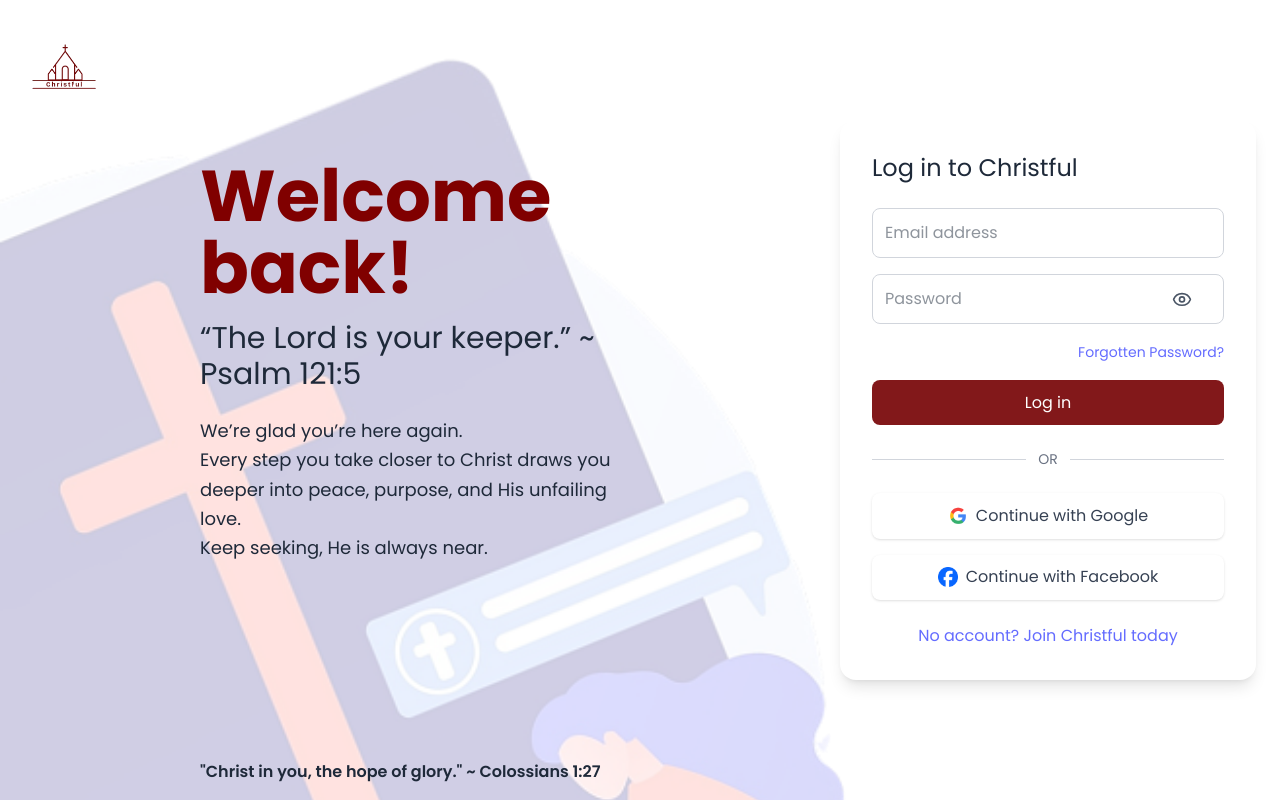
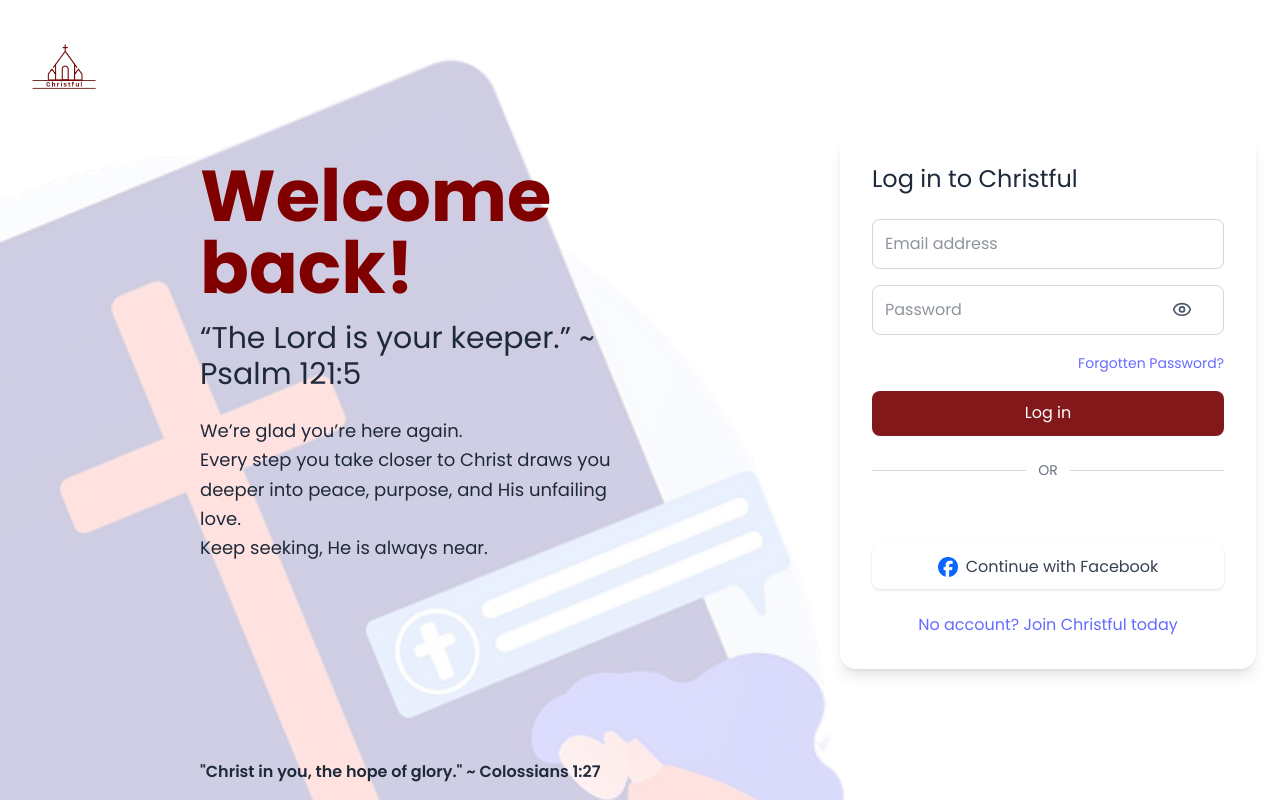
Before and after one commit to christful/christful-website, a React (Vite) app: page / in a window 1280 px wide. Built offline with nearby package versions, Linux system fonts and the light colour scheme.

Commit message:
done with googleOAuth

```diff
--- a/src/api/authApi.js
+++ b/src/api/authApi.js
@@ -8,8 +8,35 @@
   return response.data;
 };
 
-export const loginUser = async (credentials) => {
-  const response = await axios.post(`${API_URL}/login`, credentials);
-  localStorage.setItem("token", response.data.token);
-  return response.data;
-}
+export const loginUser = async (formData, setError, setSuccess, setLoading, navigate) => {
+    if (!formData.email || !formData.password) {
+      setError("Please fill in all fields.");
+      return;
+    }
+
+    setLoading(true);
+    setError("");
+    setSuccess("");
+
+    try {
+      const data = await axios.post(`${API_URL}/login`, {
+        email: formData.email,
+        password: formData.password,
+      });
+
+      setSuccess("Login successful!");
+      console.log("Login Response:", data);
+
+      // Optionally store token, then redirect
+      if (data?.token) localStorage.setItem("token", data.token);
+
+      setTimeout(() => {
+        navigate("/home");
+      }, 1500);
+    } catch (err) {
+      const error = err;
+      setError(error?.response?.data?.message || error?.message || "Login failed. Please try again.");
+    } finally {
+      setLoading(false);
+    }
+  };
--- a/src/api/authApi.ts
+++ b/src/api/authApi.ts
@@ -19,7 +19,7 @@
   return response.data;
 };
 
-export const loginUser = async (credentials: LoginData) => {
+export const loginUser = async (credentials: LoginData, setError: unknown, setSuccess: unknown, setLoading: unknown, navigate: unknown) => {
   const response = await axios.post(`${API_URL}/login`, credentials);
   return response.data;
 };
--- a/src/components/form/Login.tsx
+++ b/src/components/form/Login.tsx
@@ -4,7 +4,7 @@
 import { Eye, EyeOff } from "lucide-react";
 import { Link, useNavigate } from "react-router-dom";
 import { loginUser } from "../../api/authApi";
-import { useGoogleLogin } from "@react-oauth/google";
+import { GoogleLogin } from "@react-oauth/google";
 function Login() {
   const [formData, setFormData] = useState({
     email: "",
@@ -22,48 +22,17 @@
     setFormData({ ...formData, [e.target.name]: e.target.value });
   };
 
-  const googleLogin = useGoogleLogin({
-    onSuccess: (tokenResponse) => {
-      console.log("Google token:", tokenResponse);
-      // send tokenResponse.access_token to your backend
-    },
-    onError: () => console.error("Google login failed"),
-  });
+  const handleGoogleSuccess = (credentialResponse: any) => {
+    console.log("Google Login Success:", credentialResponse);
+    localStorage.setItem("token", credentialResponse.token);
+  };
 
-
-  const handleLogin = async () => {
-    if (!formData.email || !formData.password) {
-      setError("Please fill in all fields.");
-      return;
-    }
-
+ const handleLogin = () => {
     setLoading(true);
     setError("");
     setSuccess("");
-
-    try {
-      const data = await loginUser({
-        email: formData.email,
-        password: formData.password,
-      });
-
-      setSuccess("Login successful!");
-      console.log("Login Response:", data);
-
-      // Optionally store token, then redirect
-      if (data?.token) localStorage.setItem("token", data.token);
-
-      setTimeout(() => {
-        navigate("/home"); // or home page
-      }, 1500);
-    } catch (err: any) {
-      const error = err as any;
-      setError(error?.response?.data?.message || error?.message || "Login failed. Please try again.");
-    } finally {
-      setLoading(false);
-    }
-  };
-
+    loginUser(formData, setError, setSuccess, setLoading, navigate);
+ }
   return (
     <div className="flex-1 flex items-center justify-center px-6 py-10">
       <div className="w-full max-w-md bg-white p-8 rounded-2xl shadow-lg">
@@ -124,13 +93,14 @@
           <div className="flex-grow h-px bg-gray-300"></div>
         </div>
 
-        <button
-          onClick={() => googleLogin()}
-          className="w-full flex items-center justify-center mb-4 gap-2 bg-white text-gray-700 font-medium py-3 rounded-lg shadow hover:bg-gray-100 transition"
-        >
-          <img src="/icon/google_logo.png" alt="Google" className="w-5 h-5" />
-          Continue with Google
-        </button>
+        <div >
+          <GoogleLogin
+            onSuccess={handleGoogleSuccess}
+            onError={() => console.error("Google login failed")}
+            ux_mode="popup"
+            logo_alignment="center"
+          />
+        </div>
 
         <button className="w-full flex items-center justify-center mb-4 gap-2 bg-white text-gray-700 font-medium py-3 rounded-lg shadow hover:bg-gray-100 transition">
           <img src="/icon/facebook_logo.webp" alt="Facebook" className="w-5 h-5" />
```
